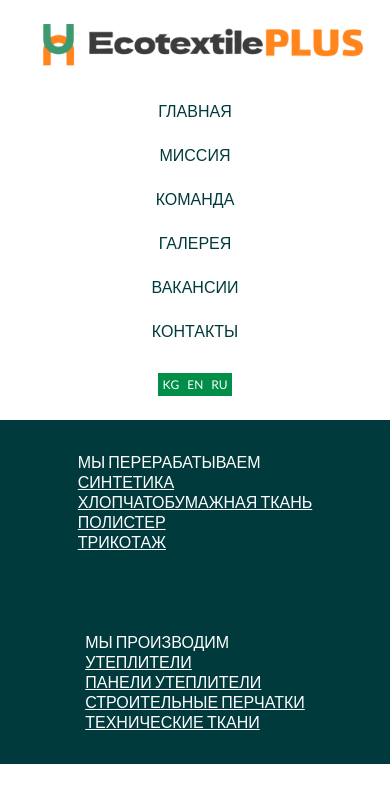
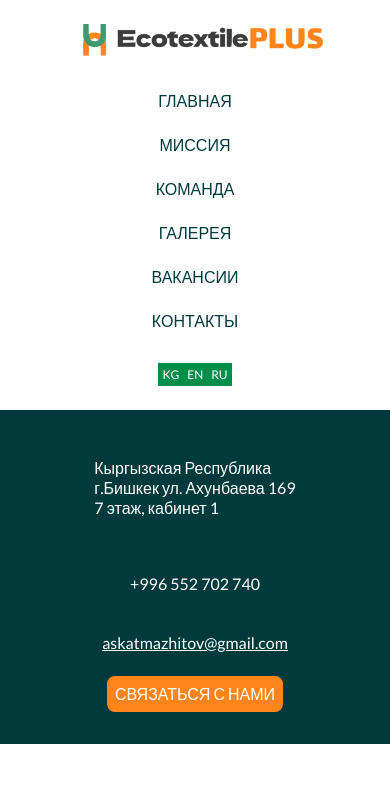
Before and after one commit to SanjarKeySkills/ecoTextilePlus-JUNK, a React (Create React App) app: page / in a window 390 px wide. Shown: the top 802 px of the page. Built offline with nearby package versions, Linux system fonts and the light colour scheme.

Commit message:
19/02/25| header completed

```diff
--- a/src/components/widgets/LayoutsComponentsBlock/Header_old/Header1.jsx
+++ b/src/components/widgets/LayoutsComponentsBlock/Header_old/Header1.jsx
@@ -124,6 +124,19 @@
                         </div>
                     </div>
                 </div>
+                <div className={styles.contacts}>
+                    <p>
+                        Кыргызская Республика <br />
+                        г.Бишкек ул. Ахунбаева 169 <br />7 этаж, кабинет 1
+                    </p>
+                    <p>
+                        +996 552 702 740 <tr />
+                    </p>
+                    <a href="/">askatmazhitov@gmail.com</a>
+                    <a href="/contact" className={styles.contactBtn}>
+                        СВЯЗАТЬСЯ С НАМИ
+                    </a>
+                </div>
             </div>
         </div>
     );
@@ -138,20 +151,6 @@
 //             <div className={styles.arrowWrapper}>
 //                 <img src={arrowPopUp} alt="arrow" onClick={changeStyle} />
 //             </div>
-//             <p>
-//                 Кыргызская Республика <br />
-//                 <br /> г.Бишкек ул. Ахунбаева 169
-//                 <br />
-//                 <br /> 2 этаж, кабинет 1
-//             </p>
-//             <p>
-//                 +996 552 702 740
-//                 <tr />
-//             </p>
-//             <a href="#">askatmazhitov@gmail.com</a>
-//             <a className={styles.headerButton} href="/contact">
-//                 СВЯЗАТЬСЯ С НАМИ
-//             </a>
 //         </div>
 // Миссия компании ОсОО "Ду Кастомс" - внедрение экологически
 // чистых технологий по переработке отходов швейной отрасли.
--- a/src/components/widgets/LayoutsComponentsBlock/Header_old/header.module.scss
+++ b/src/components/widgets/LayoutsComponentsBlock/Header_old/header.module.scss
@@ -103,7 +103,6 @@
     display: flex;
     flex-direction: column;
 }
-
 .dropdownContent .dropdownLink {
     display: block;
 }
@@ -128,6 +127,9 @@
         color: #447ac6;
     }
 }
+.contacts {
+    display: none;
+}
 
 /* Responcive */
 @media (max-width: 1120px) {
@@ -151,27 +153,36 @@
         justify-content: center;
         padding-right: 0;
     }
-    .headerBottom {
-        padding: 32px 0;
-        flex-direction: column;
-        gap: 80px;
-    }
-    .dropdownButton {
-        padding-bottom: 1vh;
-    }
     .dropdownContent {
         display: none;
     }
     .dropdownLink {
         display: none;
     }
-
     .dropdownContentResponcive {
         display: block;
     }
-}
-@media (max-width: 424px) {
-    .logoHeaderPoPup {
+    .headerBottom {
+        display: none;
+        padding: 0;
+    }
+    .contacts {
+        padding: 32px 0;
+        display: flex;
+        flex-direction: column;
+        align-items: center;
+        justify-content: center;
+        gap: 24px;
+        color: #ffffff;
+        background-color: #013a3c;
+    }
+    .contactBtn {
+        padding: 8px;
+        border-radius: 8px;
+        background-color: #ff851b;
+        text-decoration: none;
+    }
+    .logoHeader {
         max-width: 240px;
     }
 }
@@ -191,28 +202,16 @@
 //     flex-direction: row;
 //     gap: 32px;
 // }
-// // .headerButton {
-// //     padding: 16px 20px;
-// //     border: none;
-// //     border-radius: 8px;
-// //     background-color: #ff851b;
-// //     text-align: center;
-// //     text-decoration: none;
-// //     font-size: 14px;
-// //     color: #ffffff;
-// // }
 // .lanBtnWraper {
 //     display: flex;
 //     align-items: center;
 //     justify-content: center;
 // }
-
 // /* // popUp menu на кнопки */
 // .dropdown {
 //     position: relative;
 //     display: inline-block;
 // }
-
 // // .dropdownMenu {
 // //     display: flex;
 // //     flex-direction: column;
@@ -240,7 +239,6 @@
 //     background-color: #f0f0f0;
 //     border-radius: 4px;
 // }
-
 // /* // popUp mobile */
 // .headerMobile {
 //     display: none;
@@ -263,7 +261,6 @@
 //     text-align: center;
 //     gap: 24px;
 // }
-
 // .wrapperBottom {
 //     padding-bottom: 16px;
 //     display: flex;
@@ -273,7 +270,6 @@
 //     gap: 32px;
 //     border-bottom: 2px solid #ffbb29;
 // }
-
 // /* // popUpMenu */
 // .containerPopUp {
 //     display: flex;
```
